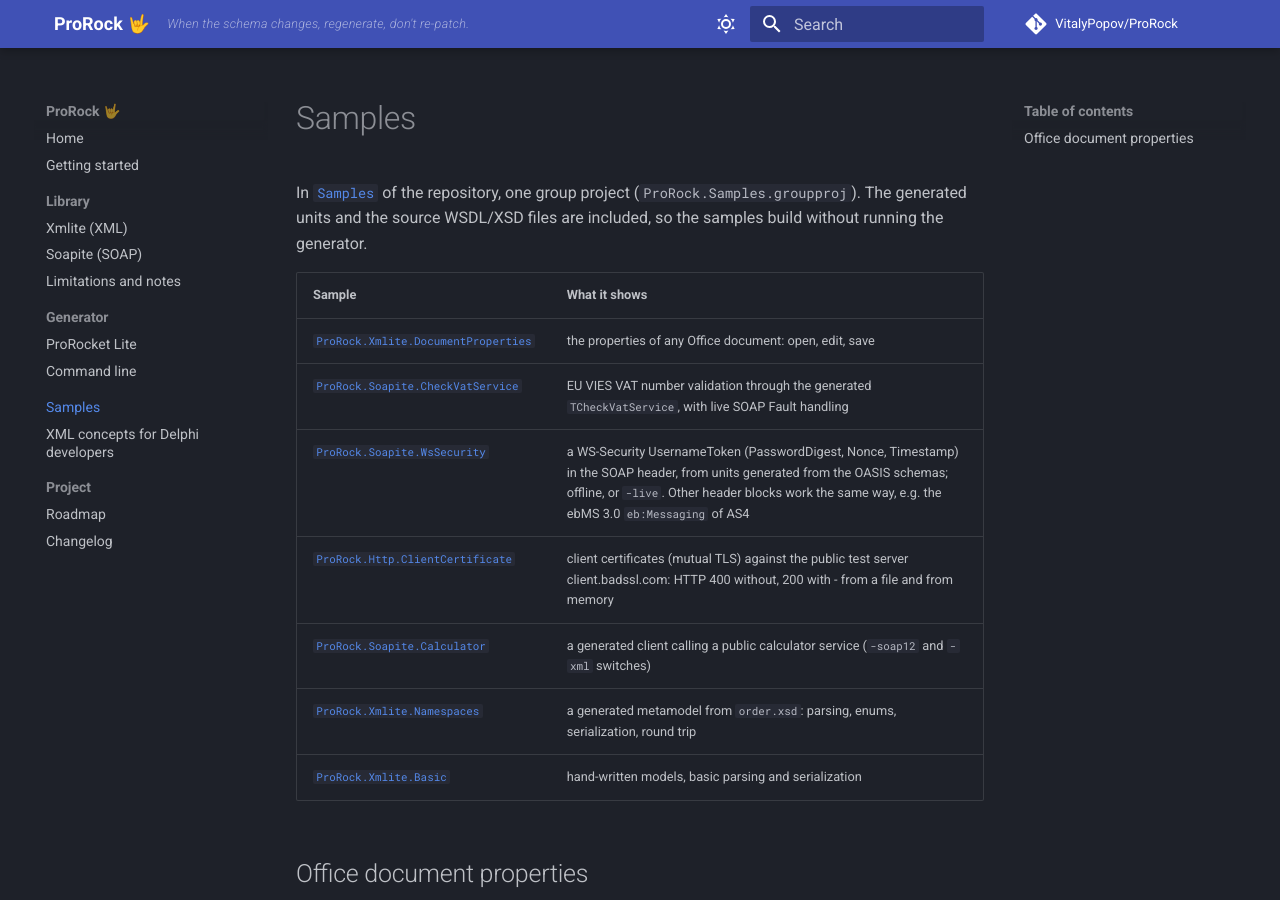
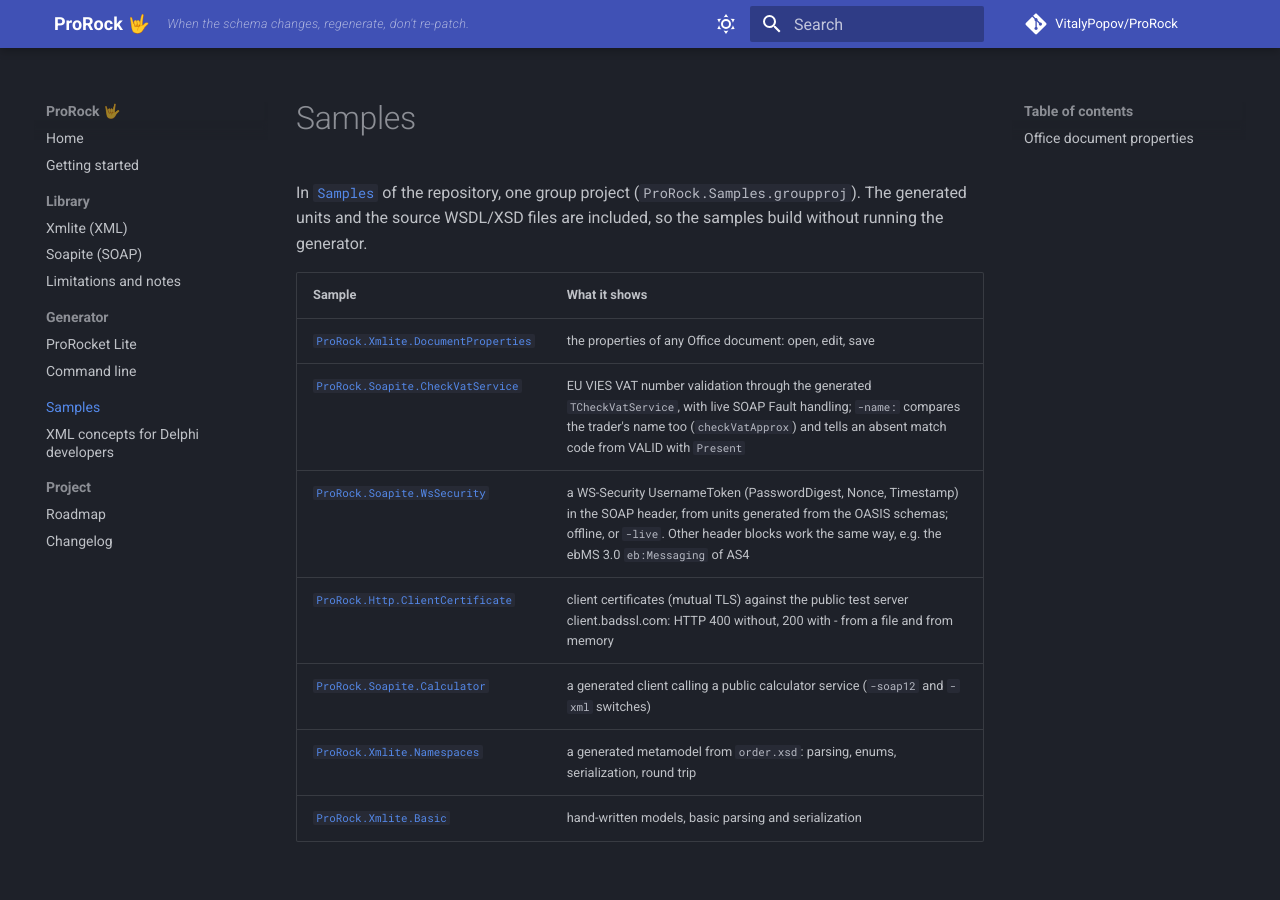
Before and after one commit to VitalyPopov/ProRock, an MkDocs documentation site: the page built from docs/samples.md, in a window 1280 px wide and 900 px high. Built offline with MkDocs 1.6.1 and Material for MkDocs 9.7.7, drawn with Linux system fonts in a browser that asks for light colours; comment, search, counter and statistics services are not loaded.

Commit message:
VIES sample: -name compares the trader's name (checkVatApprox); an absent match code is 'not compared', not VALID (Present)

```diff
--- a/docs/samples.md
+++ b/docs/samples.md
@@ -7,7 +7,7 @@ running the generator.
 | Sample | What it shows |
 |---|---|
 | [`ProRock.Xmlite.DocumentProperties`](#office-document-properties) | the properties of any Office document: open, edit, save |
-| [`ProRock.Soapite.CheckVatService`](https://github.com/VitalyPopov/ProRock/tree/main/Samples/ProRock.Soapite.CheckVatService) | EU VIES VAT number validation through the generated `TCheckVatService`, with live SOAP Fault handling |
+| [`ProRock.Soapite.CheckVatService`](https://github.com/VitalyPopov/ProRock/tree/main/Samples/ProRock.Soapite.CheckVatService) | EU VIES VAT number validation through the generated `TCheckVatService`, with live SOAP Fault handling; `-name:` compares the trader's name too (`checkVatApprox`) and tells an absent match code from VALID with `Present` |
 | [`ProRock.Soapite.WsSecurity`](https://github.com/VitalyPopov/ProRock/tree/main/Samples/ProRock.Soapite.WsSecurity) | a WS-Security UsernameToken (PasswordDigest, Nonce, Timestamp) in the SOAP header, from units generated from the OASIS schemas; offline, or `-live`. Other header blocks work the same way, e.g. the ebMS 3.0 `eb:Messaging` of AS4 |
 | [`ProRock.Http.ClientCertificate`](https://github.com/VitalyPopov/ProRock/tree/main/Samples/ProRock.Http.ClientCertificate) | client certificates (mutual TLS) against the public test server client.badssl.com: HTTP 400 without, 200 with - from a file and from memory |
 | [`ProRock.Soapite.Calculator`](https://github.com/VitalyPopov/ProRock/tree/main/Samples/ProRock.Soapite.Calculator) | a generated client calling a public calculator service (`-soap12` and `-xml` switches) |
```
Also changed, not shown: 1 other file.
